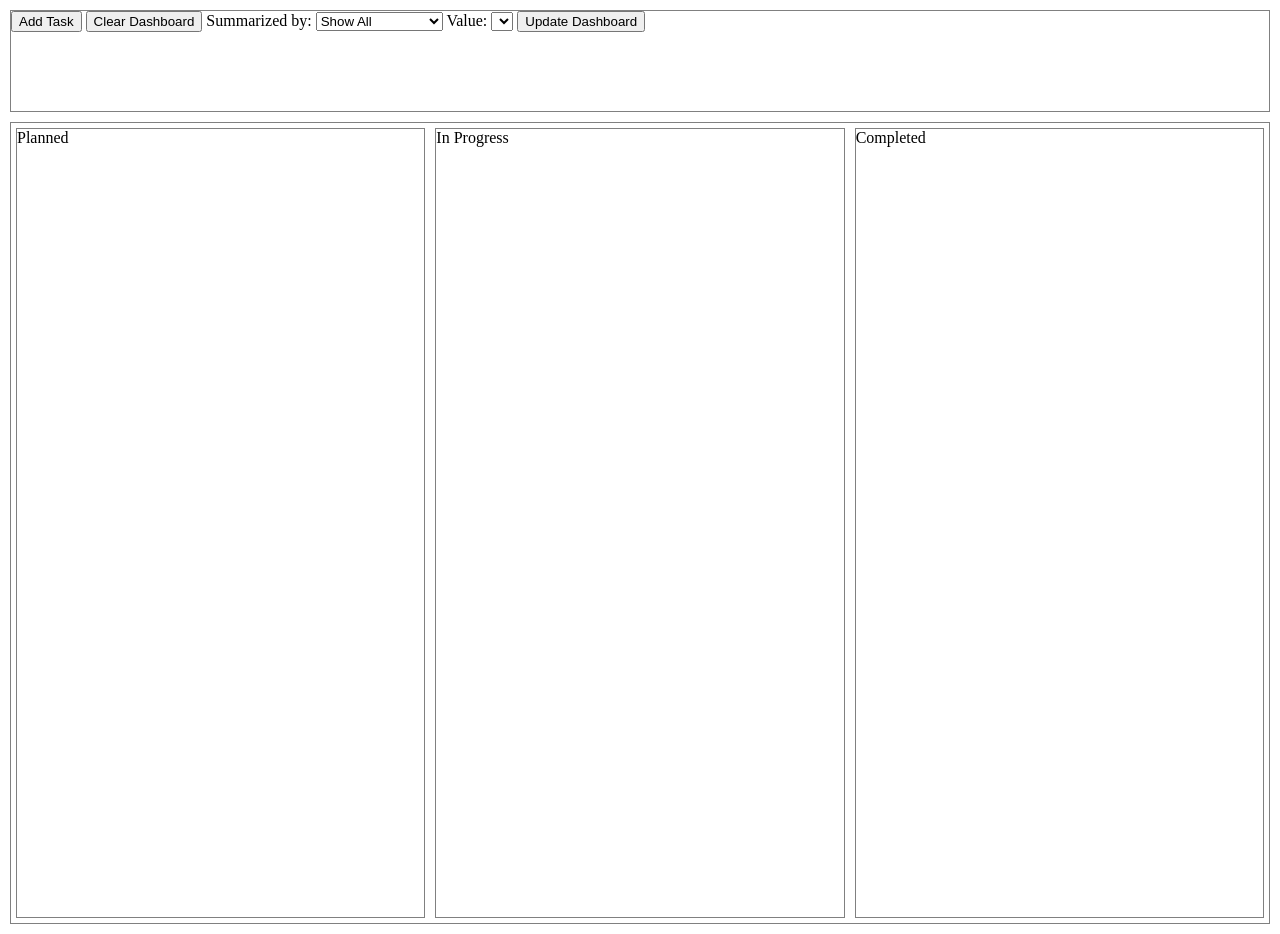
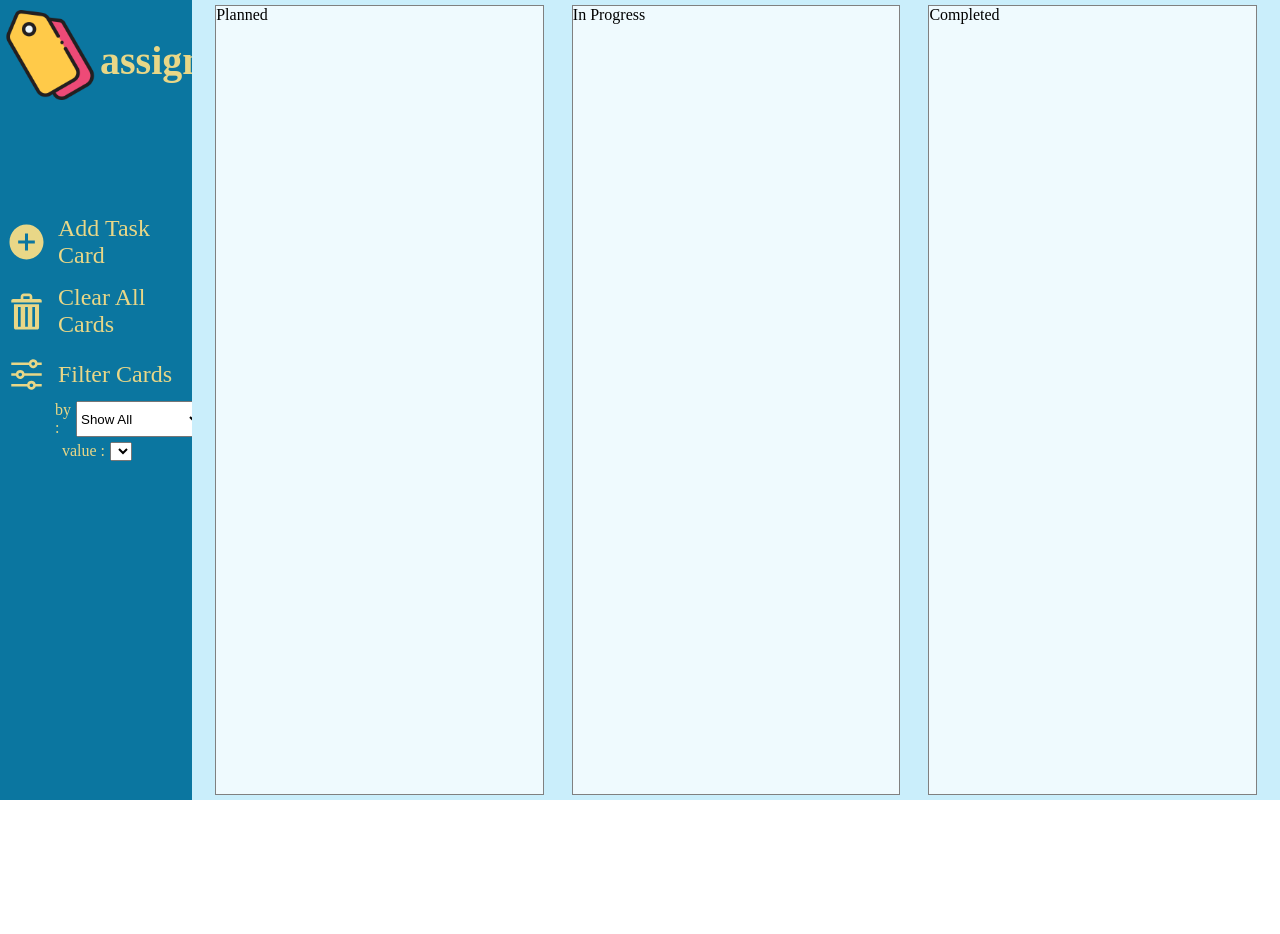
Before and after one commit to ibrahimcode85/Odin_Project_11_ToDoList, a website built with webpack: page src/index.html in a window 1280 px wide. After the commit the page ends 800 px from the top, so only its background shows below. Built offline with nearby package versions, Linux system fonts and the light colour scheme.

Commit message:
Add style to side control bar including adding logo.

```diff
--- a/src/index.html
+++ b/src/index.html
@@ -7,8 +7,42 @@
 </head>
 <body>
     <div class="header">
-        <button id="showInput">Add Task</button>
-        <button id="clearDashboard">Clear Dashboard</button>
+        <div class="logo">
+            <img src="../assets/tags.png" class="img-logo">
+            <span class="text-logo">assignIT</span>
+        </div>
+
+        <div class="control-wrapper">
+            <div class="control-item" id="showInput">
+                <img src="../assets/add-icon.svg" class="control-icon">
+                <span class="control-text">Add Task Card</span>
+            </div>
+
+            <div class="control-item" id="clearDashboard">
+                <img src="../assets/clear-icon.svg" class="control-icon">
+                <span class="control-text">Clear All Cards</span>
+            </div>
+
+            <div class="control-item" id="updateDashboard">
+                <img src="../assets/filter-icon.svg" class="control-icon">
+                <span class="control-text">Filter Cards</span>
+            </div>
+
+            <div class="control-item-child">
+                <label for="input-summary">by :</label>
+                <select id="input-summary">
+                    <option value="all">Show All</option>
+                    <option value="project">Project Name</option>
+                    <option value="personInCharge">Person In Charge</option>
+                </select>
+            </div>
+
+            <div class="control-item-child">
+                <label for="summary-value">value :</label>
+                <select id="summary-value"></select>
+            </div>
+        </div>
+
         <dialog>
             <label for="input-task">Task Name:</label>
             <input type="text" id="input-task" name="taskName" required>
@@ -32,18 +66,6 @@
             <button id="createTask">Add</button>
       </dialog>
 
-      <label for="input-summary">Summarized by:</label>
-      <select id="input-summary">
-        <option value="all">Show All</option>
-        <option value="project">Project Name</option>
-        <option value="personInCharge">Person In Charge</option>
-      </select>
-
-      <label for="summary-value">Value:</label>
-      <select id="summary-value">
-      </select>
-      <button id="updateDashboard">Update Dashboard</button>
-
     </div>
 
     <div class="dashboard">
--- a/src/style.css
+++ b/src/style.css
@@ -1,29 +1,85 @@
 body {
-    margin: 5px;
+    margin: 0px;
     display: flex;
-    flex-direction: column;
 }
 
 .header {
-    height: 100px;
-    margin: 5px;
-    border: 1px solid grey;
+    width: 15vw;
+    height: 100vh;
+    display: flex;
+    flex-direction: column;
+    background-color: rgb(11,118,160);
 }
 
+.logo {
+    display: flex;
+    align-items: center;
+    height: 100px;
+    margin: 5px 5px 95px 5px;
+
+}
+
+.logo .img-logo{
+    height: 90%;
+}
+
+.logo .text-logo {
+    font-size: 2.5rem;
+    font-weight: bolder;
+    color: rgb(233,215,135);
+    margin: 10px 0px 0px 5px;
+}
+
+.control-wrapper {
+    display: flex;
+    flex-direction: column;
+    margin: 0px 5px 0px 5px;
+}
+
+.control-item {
+    display: flex;
+    align-items: center;
+    margin-top: 15px;
+    cursor:pointer;
+}
+
+.control-text {
+    font-size: 1.5rem;
+    color: rgb(233,215,135);
+    margin-left: 10px;
+}
+
+.control-item-child {
+    display: flex;
+    margin: 5px 0px 0px 50px;
+}
+
+.control-item-child label {
+    display: flex;
+    justify-content: end;
+    color: rgb(233,215,135);
+    width: 50px;
+    margin-right: 5px;
+}
+
+
 .dashboard {
+    width: 85vw;
     height: 100vh;
-    margin: 5px;
-    border: 1px solid grey;
     display: flex;
-    justify-content: space-between;
+    justify-content: space-evenly;
+    background-color: rgb(202,238,251);
 
 }
 
 .dashboard-child {
-    width: 33%;
+    width: 30%;
     margin: 5px;
     border: 1px solid grey;
+    background-color: rgb(255,255,255,0.7)
 }
+
+
 
 .card-container {
     width: 95%;
```
Also changed, not shown: assets/add-icon.svg (added), assets/clear-icon.svg (added), assets/filter-icon.svg (added), assets/tags.png (added).
